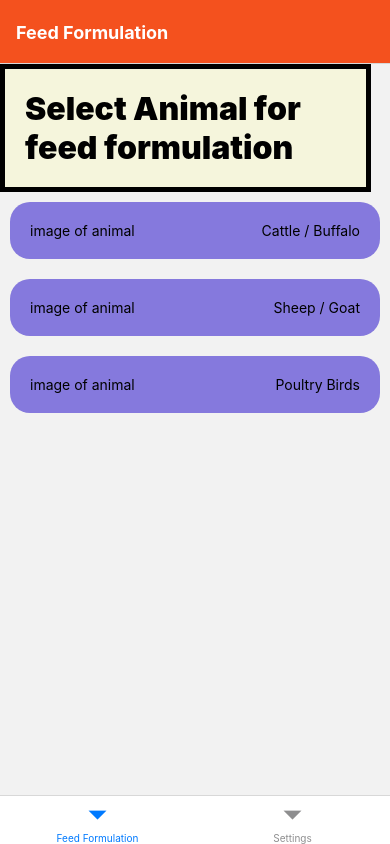
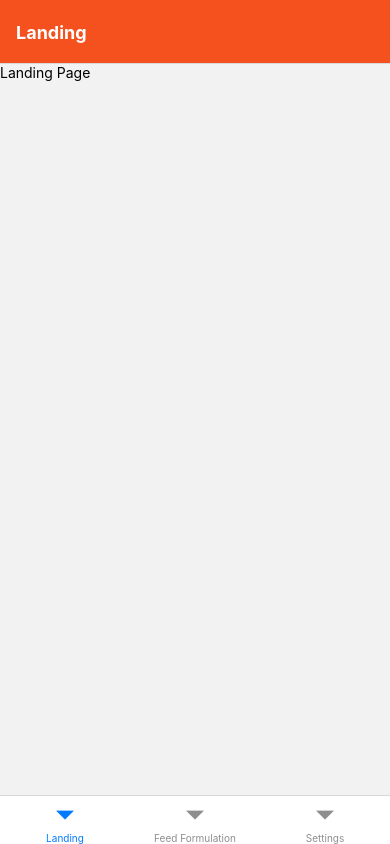
Before and after one commit to m-abdullah-nabeel/frontend-ration-app, a React Native app: screen /Landing in a window 390 px wide. Built offline with nearby package versions, Linux system fonts and the light colour scheme; what react-native would draw is missing.

Commit message:
nested navigation added

```diff
--- a/App.js
+++ b/App.js
@@ -1,17 +1,17 @@
 import React, { useState } from "react";
 import { NavigationContainer } from '@react-navigation/native';
-import { createNativeStackNavigator } from '@react-navigation/native-stack';
 import { createBottomTabNavigator } from '@react-navigation/bottom-tabs';
 import Home from "./pages/home";
 import DetailsScreen from "./pages/detail";
 import Settings from "./pages/settings";
+import Landing from './pages/landing';
 
-const Stack = createBottomTabNavigator();
+const Tab = createBottomTabNavigator();
 
 const App = () => {
   return (
     <NavigationContainer>
-      <Stack.Navigator
+      <Tab.Navigator initialRouteName="Home"
         screenOptions={{
           headerStyle: {
             backgroundColor: '#f4511e',
@@ -22,10 +22,13 @@ const App = () => {
           },
         }}
       >
-        <Stack.Screen name="Home" component={Home} options={{ title: 'Feed Formulation'}}/>
-        {/* <Stack.Screen name="Details" component={DetailsScreen}/> */}
-        <Stack.Screen name="Settings" component={Settings}/>
-      </Stack.Navigator>
+        {/* load this app first, then if every thing goes well load, other pages below */}
+        <Tab.Screen name="Landing" component={Landing} />
+
+        {/* <Tab.Screen name="Details" component={DetailsScreen}/> */}
+        <Tab.Screen name="Home" component={Home} options={{ title: 'Feed Formulation'}}/>
+        <Tab.Screen name="Settings" component={Settings}/>
+      </Tab.Navigator>
     </NavigationContainer>
   );
 }
--- a/package.json
+++ b/package.json
@@ -13,6 +13,7 @@
     "@react-navigation/bottom-tabs": "^6.4.3",
     "@react-navigation/native": "^6.0.16",
     "@react-navigation/native-stack": "^6.9.4",
+    "@react-navigation/stack": "^6.3.8",
     "expo": "~47.0.8",
     "expo-status-bar": "~1.4.2",
     "react": "18.1.0",
--- a/pages/home.js
+++ b/pages/home.js
@@ -1,12 +1,19 @@
 import React from "react";
 import { SafeAreaView, View, Text, StyleSheet, StatusBar, Button } from 'react-native';
 import AnimalSelector from "../components/animalSelector"
+import { createStackNavigator } from '@react-navigation/stack';
 
+const HomeStack = createStackNavigator()
 
 const Home = ({navigation}) => {
   return (
     <SafeAreaView style={styles.container}>
-        <AnimalSelector navigation={navigation}/>
+      <HomeStack.Navigator>
+        <HomeStack.Screen name="ChatFeed" component={AnimalSelector} />
+        {/* <HomeStack.Screen name="ChatRoom" component={AnimalSelector} /> */}
+      </HomeStack.Navigator>
+
+        {/* <AnimalSelector navigation={navigation}/> */}
     </SafeAreaView>
   );
 }
--- /dev/null
+++ b/pages/landing.js
@@ -0,0 +1,10 @@
+import React from "react";
+import { Text } from "react-native";
+
+const Landing = () => {
+    return (
+        <Text>Landing Page</Text>
+    )
+}
+
+export default Landing;
```
Also changed, not shown: 1 other file (tests, documents, lock files or other folders).
